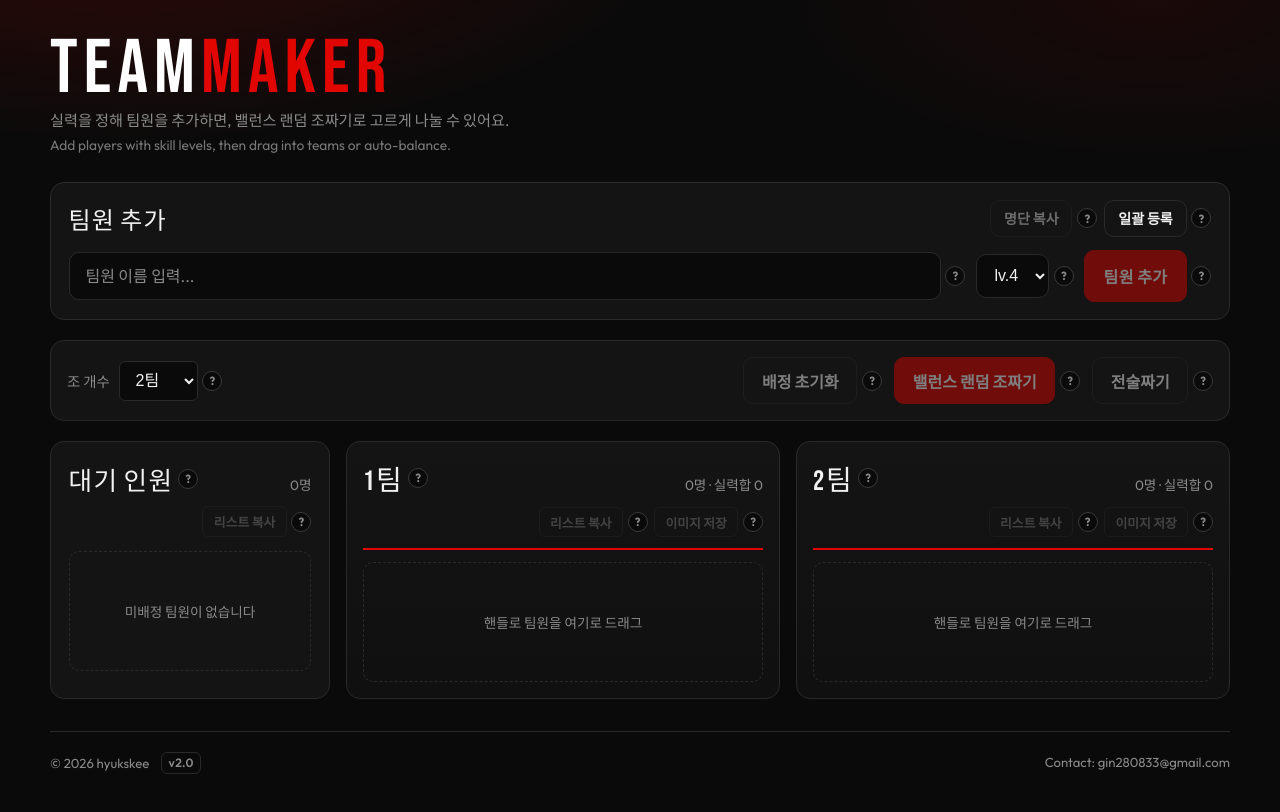
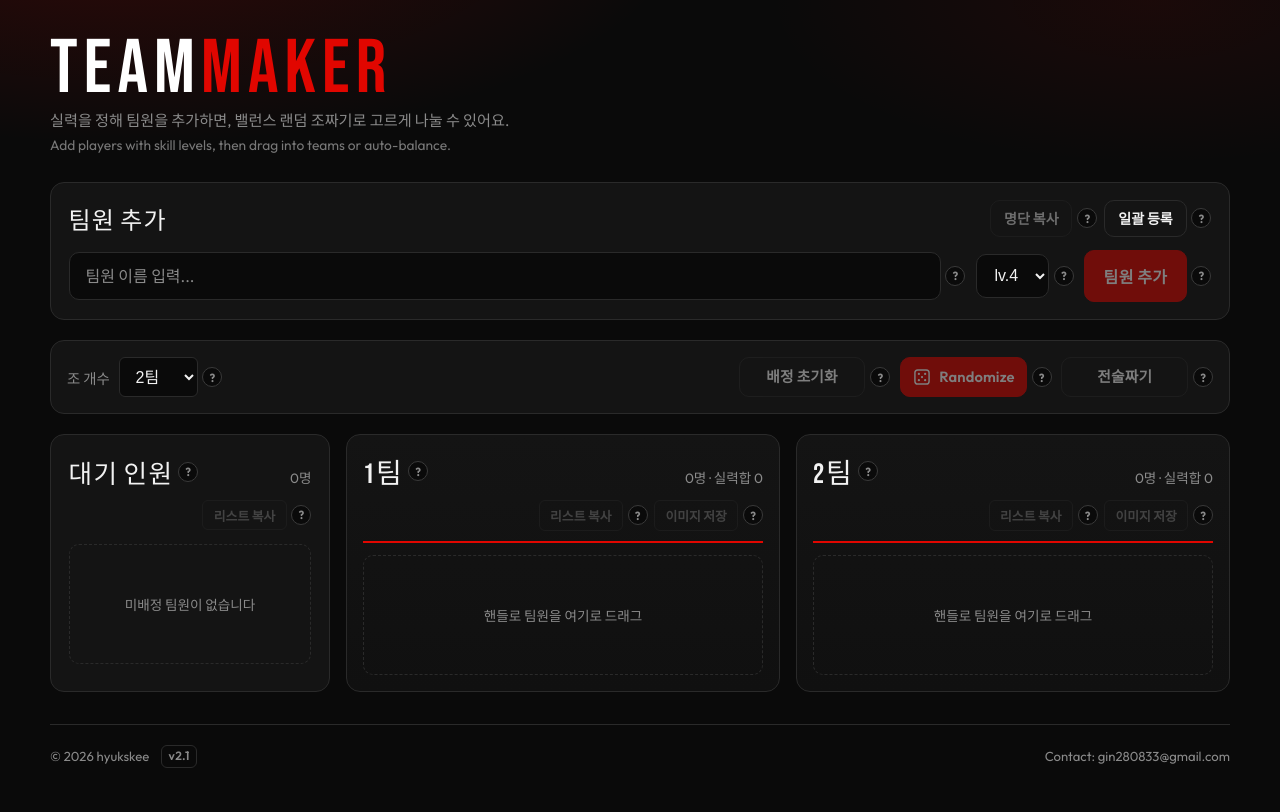
Before and after one commit to HYUKSKEE/mwfc_feature, a React (Vite) app: page / in a window 1280 px wide. Shown: the top 812 px of the page. Built offline with nearby package versions, Linux system fonts and the light colour scheme; what tesseract.js would draw is missing.

Commit message:
fix: style

```diff
--- a/package.json
+++ b/package.json
@@ -1,7 +1,7 @@
 {
   "name": "mwfc_feature",
   "private": true,
-  "version": "2.0.0",
+  "version": "2.1.0",
   "type": "module",
   "scripts": {
     "dev": "vite",
--- a/src/components/BatchImportModal.tsx
+++ b/src/components/BatchImportModal.tsx
@@ -216,6 +216,8 @@ const Footer = styled.div`
 
 const Button = styled.button<{ $variant?: 'primary' | 'ghost' }>`
   min-height: 42px;
+  min-width: 0;
+  max-width: 100%;
   padding: 0.65rem 1rem;
   border-radius: ${({ theme }) => theme.radii.md};
   border: 1px solid
@@ -225,6 +227,9 @@ const Button = styled.button<{ $variant?: 'primary' | 'ghost' }>`
     $variant === 'ghost' ? 'transparent' : theme.colors.accent};
   color: ${({ theme }) => theme.colors.white};
   font-weight: 600;
+  overflow: hidden;
+  text-overflow: ellipsis;
+  white-space: nowrap;
 
   &:hover:not(:disabled) {
     background: ${({ theme, $variant }) =>
--- a/src/components/Controls.tsx
+++ b/src/components/Controls.tsx
@@ -22,7 +22,16 @@ const Bar = styled.div`
   border-radius: ${({ theme }) => theme.radii.lg};
 
   @media (max-width: 860px) {
-    gap: 0.6rem;
+    gap: 0.65rem;
+  }
+`;
+
+const CountTip = styled(Tooltip)`
+  flex: 0 0 auto;
+  min-width: 0;
+
+  @media (max-width: 860px) {
+    flex: 1 1 100%;
   }
 `;
 
@@ -49,9 +58,65 @@ const Select = styled.select`
   }
 `;
 
+const Spacer = styled.div`
+  flex: 1 1 auto;
+  min-width: 0.5rem;
+
+  @media (max-width: 860px) {
+    display: none;
+  }
+`;
+
+const Actions = styled.div`
+  display: grid;
+  grid-template-columns: repeat(3, minmax(0, 1fr));
+  align-items: stretch;
+  gap: 0.6rem;
+  flex: 0 1 auto;
+  min-width: 0;
+
+  @media (max-width: 860px) {
+    flex: 1 1 100%;
+    width: 100%;
+  }
+
+  @media (max-width: 420px) {
+    grid-template-columns: 1fr;
+  }
+`;
+
+const ActionTip = styled(Tooltip)`
+  display: flex;
+  width: 100%;
+  min-width: 0;
+  max-width: 100%;
+
+  /* Tooltip Main */
+  & > :first-child {
+    flex: 1 1 auto;
+    min-width: 0;
+    max-width: 100%;
+    overflow: hidden;
+  }
+
+  & > :first-child > * {
+    width: 100%;
+    max-width: 100%;
+  }
+`;
+
 const Button = styled.button<{ $variant?: 'primary' | 'ghost' }>`
+  box-sizing: border-box;
+  display: inline-flex;
+  flex-wrap: wrap;
+  align-items: center;
+  justify-content: center;
+  gap: 0.35rem 0.45rem;
+  width: 100%;
+  min-width: 0;
+  max-width: 100%;
   min-height: 40px;
-  padding: 0.65rem 1.1rem;
+  padding: 0.55rem 0.7rem;
   border-radius: ${({ theme }) => theme.radii.md};
   border: 1px solid
     ${({ theme, $variant }) =>
@@ -59,11 +124,17 @@ const Button = styled.button<{ $variant?: 'primary' | 'ghost' }>`
   background: ${({ theme, $variant }) =>
     $variant === 'ghost' ? 'transparent' : theme.colors.accent};
   color: ${({ theme }) => theme.colors.white};
+  font-size: 0.92rem;
   font-weight: 600;
+  letter-spacing: 0.01em;
+  line-height: 1.2;
+  text-align: center;
+  overflow: hidden;
+  overflow-wrap: anywhere;
+  word-break: keep-all;
   transition:
     background 0.15s ease,
     border-color 0.15s ease;
-  width: 100%;
 
   &:hover:not(:disabled) {
     background: ${({ theme, $variant }) =>
@@ -74,21 +145,53 @@ const Button = styled.button<{ $variant?: 'primary' | 'ghost' }>`
     opacity: 0.45;
     cursor: not-allowed;
   }
-`;
 
-const TipSlot = styled(Tooltip)`
+  svg {
+    display: block;
+    flex-shrink: 0;
+  }
+
   @media (max-width: 860px) {
-    flex: 1 1 calc(50% - 0.3rem);
+    padding: 0.5rem 0.55rem;
+    font-size: 0.85rem;
   }
 `;
 
-const Spacer = styled.div`
-  flex: 1;
+const ButtonLabel = styled.span`
+  flex: 0 1 auto;
+  min-width: 0;
+  max-width: 100%;
+  overflow: hidden;
+  text-overflow: ellipsis;
+  white-space: nowrap;
+`;
 
-  @media (max-width: 860px) {
-    display: none;
+function DiceIcon() {
+  return (
+    <svg
+      width="20"
+      height="20"
+      viewBox="0 0 24 24"
+      fill="none"
+      aria-hidden="true"
+    >
+      <rect
+        x="3.5"
+        y="3.5"
+        width="17"
+        height="17"
+        rx="3.5"
+        stroke="currentColor"
+        strokeWidth="1.75"
+      />
+      <circle cx="8.25" cy="8.25" r="1.35" fill="currentColor" />
+      <circle cx="15.75" cy="8.25" r="1.35" fill="currentColor" />
+      <circle cx="12" cy="12" r="1.35" fill="currentColor" />
+      <circle cx="8.25" cy="15.75" r="1.35" fill="currentColor" />
+      <circle cx="15.75" cy="15.75" r="1.35" fill="currentColor" />
+    </svg>
+  );
 }
-`;
 
 export function Controls({
   teamCount,
@@ -101,7 +204,7 @@ export function Controls({
 }: Props) {
   return (
     <Bar>
-      <TipSlot
+      <CountTip
         text="나눌 팀(조) 개수를 선택합니다."
         textEn="Choose how many teams to split into."
         side="bottom"
@@ -120,9 +223,10 @@ export function Controls({
             ))}
           </Select>
         </Label>
-      </TipSlot>
+      </CountTip>
       <Spacer />
-      <TipSlot
+      <Actions>
+        <ActionTip
           text="모든 팀원을 대기 인원으로 되돌립니다."
           textEn="Move everyone back to the unassigned pool."
         >
@@ -132,10 +236,10 @@ export function Controls({
             onClick={onClearAssignments}
             disabled={memberCount === 0 || isExporting}
           >
-          배정 초기화
+            <ButtonLabel>배정 초기화</ButtonLabel>
           </Button>
-      </TipSlot>
-      <TipSlot
+        </ActionTip>
+        <ActionTip
           text="인원 수와 실력을 맞춰 팀을 고르게 나눕니다."
           textEn="Auto-balance teams by headcount and skill."
         >
@@ -143,11 +247,14 @@ export function Controls({
             type="button"
             onClick={onRandomAssign}
             disabled={memberCount === 0 || isExporting}
+            aria-label="밸런스 랜덤 조짜기"
+            title="Randomize teams"
           >
-          밸런스 랜덤 조짜기
+            <DiceIcon />
+            <ButtonLabel>Randomize</ButtonLabel>
           </Button>
-      </TipSlot>
-      <TipSlot
+        </ActionTip>
+        <ActionTip
           text="배정된 선수를 코트/보드에 올려 전술을 배치합니다."
           textEn="Open the tactics board to place assigned players."
         >
@@ -157,9 +264,10 @@ export function Controls({
             onClick={onOpenTactics}
             disabled={memberCount === 0 || isExporting}
           >
-          전술짜기
+            <ButtonLabel>전술짜기</ButtonLabel>
           </Button>
-      </TipSlot>
+        </ActionTip>
+      </Actions>
     </Bar>
   );
 }
--- a/src/components/CopyListButton.tsx
+++ b/src/components/CopyListButton.tsx
@@ -11,6 +11,8 @@ type Props = {
 
 const Button = styled.button<{ $copied: boolean }>`
   min-height: 30px;
+  min-width: 0;
+  max-width: 100%;
   padding: 0.3rem 0.65rem;
   border-radius: ${({ theme }) => theme.radii.sm};
   border: 1px solid
@@ -21,6 +23,8 @@ const Button = styled.button<{ $copied: boolean }>`
     $copied ? theme.colors.accent : theme.colors.textMuted};
   font-size: 0.8rem;
   font-weight: 600;
+  overflow: hidden;
+  text-overflow: ellipsis;
   white-space: nowrap;
   transition:
     color 0.15s ease,
--- a/src/components/CopyRosterButton.tsx
+++ b/src/components/CopyRosterButton.tsx
@@ -10,6 +10,8 @@ type Props = {
 
 const Button = styled.button<{ $copied: boolean }>`
   min-height: 36px;
+  min-width: 0;
+  max-width: 100%;
   padding: 0.45rem 0.8rem;
   border-radius: ${({ theme }) => theme.radii.md};
   border: 1px solid
@@ -20,6 +22,9 @@ const Button = styled.button<{ $copied: boolean }>`
     $copied ? theme.colors.accent : theme.colors.text};
   font-weight: 600;
   font-size: 0.88rem;
+  overflow: hidden;
+  text-overflow: ellipsis;
+  white-space: nowrap;
 
   &:hover:not(:disabled) {
     border-color: ${({ theme }) => theme.colors.accent};
--- a/src/components/MemberForm.tsx
+++ b/src/components/MemberForm.tsx
@@ -74,6 +74,8 @@ const Select = styled.select`
 
 const Button = styled.button`
   min-height: 44px;
+  min-width: 0;
+  max-width: 100%;
   padding: 0.8rem 1.15rem;
   border-radius: ${({ theme }) => theme.radii.md};
   border: 1px solid ${({ theme }) => theme.colors.accent};
@@ -81,6 +83,9 @@ const Button = styled.button`
   color: ${({ theme }) => theme.colors.white};
   font-weight: 600;
   letter-spacing: 0.02em;
+  overflow: hidden;
+  text-overflow: ellipsis;
+  white-space: nowrap;
   transition:
     background 0.15s ease,
     border-color 0.15s ease;
--- a/src/components/TacticsBoard.tsx
+++ b/src/components/TacticsBoard.tsx
@@ -84,6 +84,8 @@ const Toolbar = styled.div`
 
 const SportButton = styled.button<{ $active: boolean }>`
   min-height: 34px;
+  min-width: 0;
+  max-width: 100%;
   padding: 0.35rem 0.75rem;
   border-radius: ${({ theme }) => theme.radii.sm};
   border: 1px solid
@@ -95,6 +97,9 @@ const SportButton = styled.button<{ $active: boolean }>`
     $active ? theme.colors.accent : theme.colors.textMuted};
   font-size: 0.82rem;
   font-weight: 600;
+  overflow: hidden;
+  text-overflow: ellipsis;
+  white-space: nowrap;
 
   &:hover {
     color: ${({ theme }) => theme.colors.text};
@@ -104,6 +109,8 @@ const SportButton = styled.button<{ $active: boolean }>`
 
 const GhostButton = styled.button`
   min-height: 34px;
+  min-width: 0;
+  max-width: 100%;
   padding: 0.35rem 0.75rem;
   border-radius: ${({ theme }) => theme.radii.sm};
   border: 1px solid ${({ theme }) => theme.colors.border};
@@ -111,6 +118,9 @@ const GhostButton = styled.button`
   color: ${({ theme }) => theme.colors.textMuted};
   font-size: 0.82rem;
   font-weight: 600;
+  overflow: hidden;
+  text-overflow: ellipsis;
+  white-space: nowrap;
 
   &:hover:not(:disabled) {
     color: ${({ theme }) => theme.colors.text};
@@ -178,6 +188,8 @@ const ChipList = styled.div`
 
 const Chip = styled.button<{ $color: string; $onBoard: boolean }>`
   min-height: 30px;
+  min-width: 0;
+  max-width: 100%;
   padding: 0.25rem 0.55rem;
   border-radius: 999px;
   border: 1px solid
@@ -188,6 +200,9 @@ const Chip = styled.button<{ $color: string; $onBoard: boolean }>`
   font-size: 0.78rem;
   font-weight: 600;
   opacity: ${({ $onBoard }) => ($onBoard ? 0.55 : 1)};
+  overflow: hidden;
+  text-overflow: ellipsis;
+  white-space: nowrap;
 
   &:hover:not(:disabled) {
     background: ${({ $color }) => `${$color}44`};
--- a/src/components/TeamColumn.tsx
+++ b/src/components/TeamColumn.tsx
@@ -64,6 +64,8 @@ const Actions = styled.div`
 
 const ExportButton = styled.button`
   min-height: 30px;
+  min-width: 0;
+  max-width: 100%;
   padding: 0.3rem 0.65rem;
   border-radius: ${({ theme }) => theme.radii.sm};
   border: 1px solid ${({ theme }) => theme.colors.border};
@@ -71,6 +73,8 @@ const ExportButton = styled.button`
   color: ${({ theme }) => theme.colors.textMuted};
   font-size: 0.8rem;
   font-weight: 600;
+  overflow: hidden;
+  text-overflow: ellipsis;
   white-space: nowrap;
 
   &:hover:not(:disabled) {
--- a/src/constants.ts
+++ b/src/constants.ts
@@ -1,4 +1,4 @@
 export const UNASSIGNED_ID = 'unassigned';
 
 /** 앱 표시용 버전 (package.json 과 맞춤) */
-export const APP_VERSION = '2.0';
+export const APP_VERSION = '2.1';
--- a/src/styles/GlobalStyle.ts
+++ b/src/styles/GlobalStyle.ts
@@ -29,6 +29,7 @@ export const GlobalStyle = createGlobalStyle`
 
   button {
     cursor: pointer;
+    max-width: 100%;
   }
 
   ::selection {
```
Also changed, not shown: 1 other file (tests, documents, lock files or other folders). Lines whose indentation alone changed are shown as unchanged.
